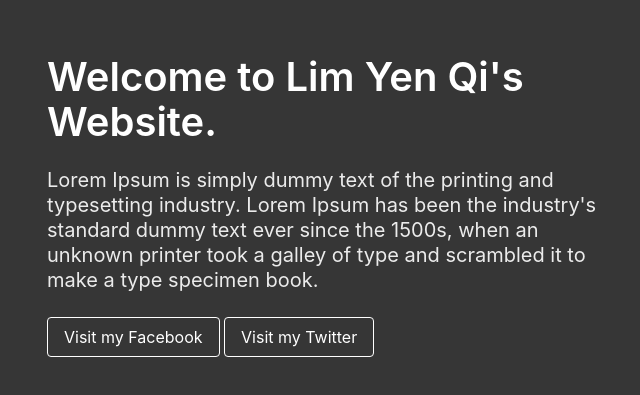
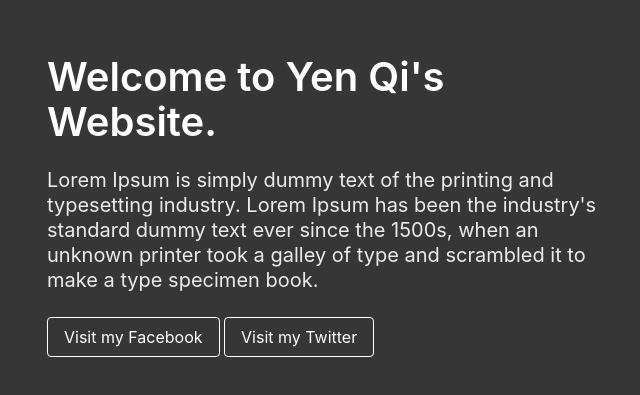
Before and after one commit to LimYenQi/limyenqi.github.io, a plain HTML site: page index.html in a window 1280 px wide. Shown: the part 195-590 px from the top of the page, without its empty margins (311-951 px from the left). Drawn offline with nearby package versions, Linux system fonts and the light colour scheme.

Commit message:
Update index.html

```diff
--- a/index.html
+++ b/index.html
@@ -13,7 +13,7 @@
             <div class="columns is-vcentered is-centered">
                 <div class="column is-6">
                     <div class="block">
-                        <h1 class="title is-2">Welcome to Lim Yen Qi's Website.</h1>
+                        <h1 class="title is-2">Welcome to Yen Qi's Website.</h1>
                     </div>
                     <div class="block">
                         <h2 class="subtitle">Lorem Ipsum is simply dummy text of the printing and typesetting industry. Lorem Ipsum has been the industry's standard dummy text ever since the 1500s, when an unknown printer took a galley of type and scrambled it to make a type specimen book.<br>
```
